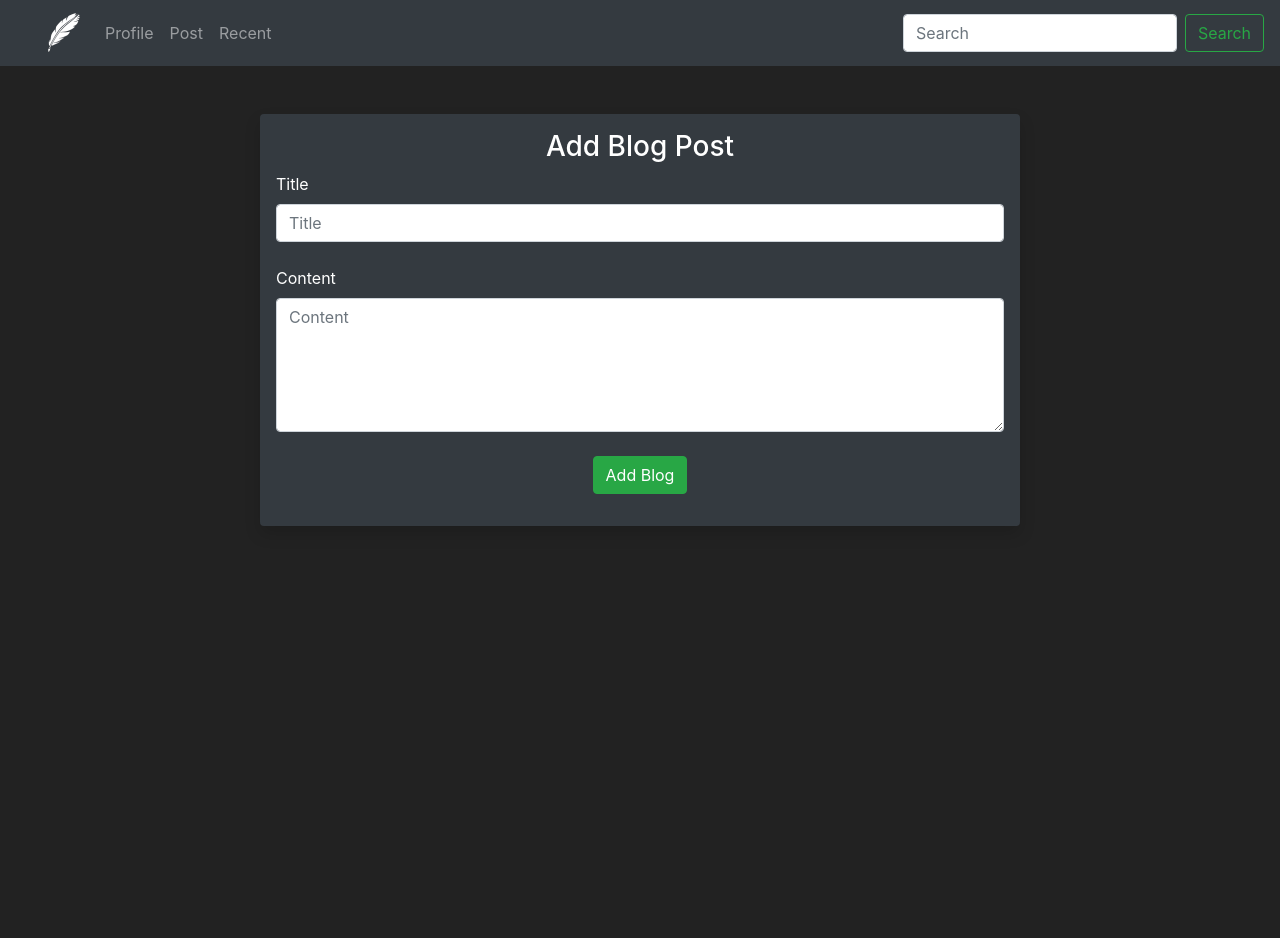
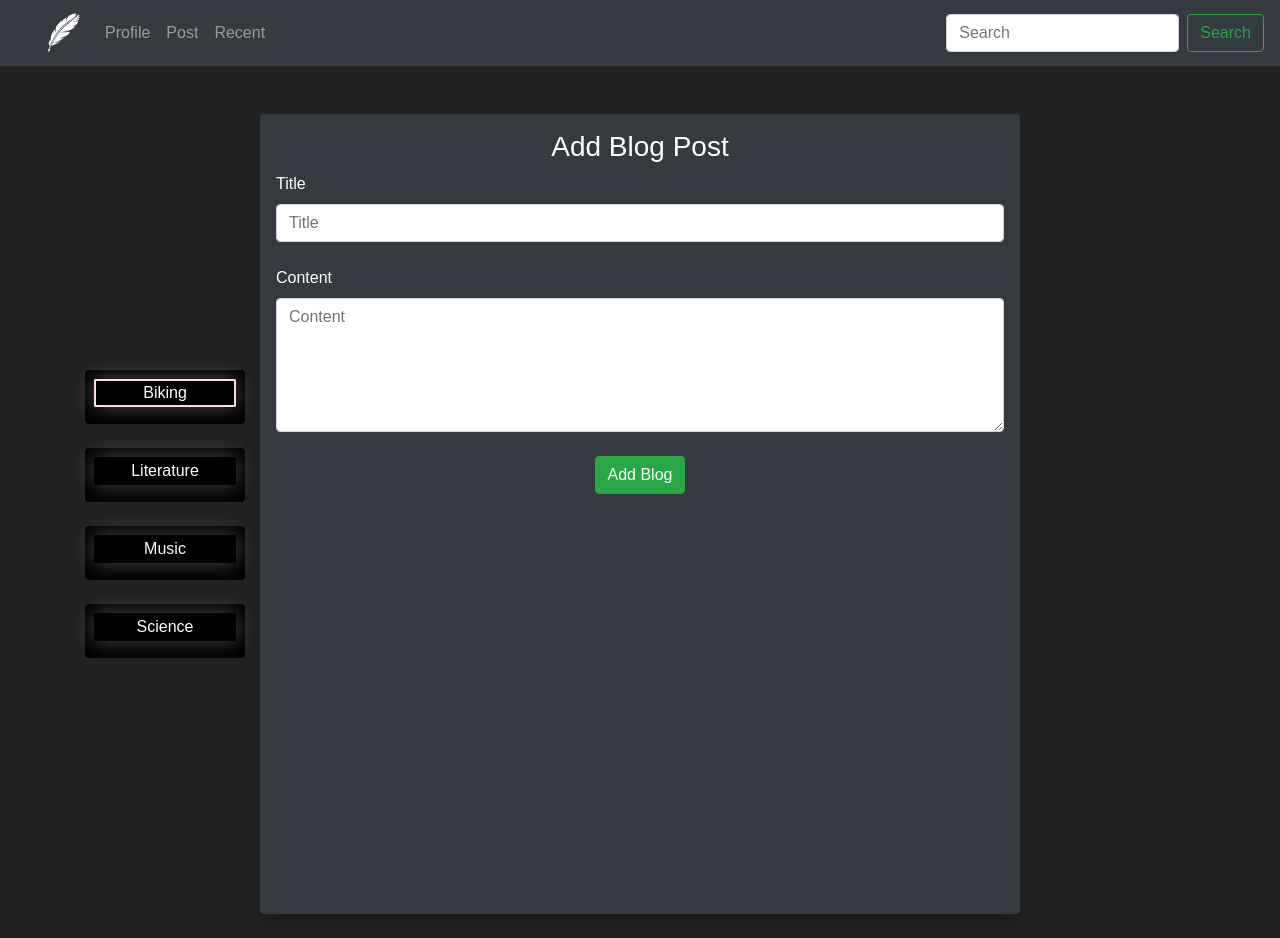
Before and after one commit to RampageousRJ/Blogify, a Flask app: page /add-post in a window 1280 px wide. Before the commit the page ends 526 px from the top, so only its background shows below. Run offline with Flask 3, Linux system fonts and the light colour scheme; the visitor is signed in with stand-in values (Sample User, id 1); some libraries are stand-ins or nearby versions.

Commit message:
Static Buttons and Migration

```diff
--- a/blogify/models.py
+++ b/blogify/models.py
@@ -42,6 +42,7 @@ class Post(db.Model):
     title = db.Column(db.String(255))
     content = db.Column(db.Text)
     date_added = db.Column(db.DateTime, default=datetime.utcnow())
+    category = db.Column(db.String(255),default="")
     blogger_id = db.Column(db.Integer,db.ForeignKey('users.id'))
     comments = db.relationship('Comment',backref='post',cascade='all,delete')
     likes = db.relationship('LikedPost',backref='like',cascade='all,delete')
--- a/blogify/routes.py
+++ b/blogify/routes.py
@@ -156,7 +156,6 @@ def post(id):
         return redirect(url_for('post',id=post.id))
 
     AlreadyLiked = LikedPost.query.filter_by(blogger_id=current_user.id).filter_by(post_id=post.id).first()
-    print(AlreadyLiked)
     if likeform.validate_on_submit():
         if AlreadyLiked:
             db.session.delete(AlreadyLiked)
@@ -170,8 +169,8 @@ def post(id):
     comments = Comment.query.filter_by(post_id=post.id)
     likes = LikedPost.query.filter_by(post_id=post.id).count()
     if AlreadyLiked:
-        return render_template('post.html',post=post,id=id,form=form,comments=comments,likes=likes,likeform=likeform,Liked=True)
-    return render_template('post.html',post=post,id=id,form=form,comments=comments,likes=likes,likeform=likeform,Liked=False)
+        return render_template('post.html',post=post,id=id,form=form,comments=comments,likes=likes,Liked=True)
+    return render_template('post.html',post=post,id=id,form=form,comments=comments,likes=likes,Liked=False)
 
 
 @app.route('/posts/edit/<int:id>',methods=['GET','POST'])
--- /dev/null
+++ b/blogify/static/css/add_post.css
@@ -0,0 +1,45 @@
+body
+{
+  font-family: Raleway, sans-serif;
+}
+.main-container
+{
+  height: 100vh;
+  display: flex;
+  align-items: center;
+  justify-content: center;
+  flex-direction: column;
+}
+
+.radio-buttons
+{
+  width: 100%;
+  margin: 0 auto;
+  text-align: center;
+}
+
+.card input
+{
+  display: none;
+}
+
+.card{
+    background-color: black;
+}
+
+.radio-btn
+{
+  margin: 5%;
+  border: 2px solid transparent;
+  display: block;
+  border-radius: 2.5%;
+  position: relative;
+  text-align: center;
+  box-shadow: 0 0 20px #c3c3c367;
+  cursor: pointer;
+}
+
+input:checked + .radio-btn
+{
+  border: 2px solid #FFDAE9;
+}
--- a/blogify/templates/add_post.html
+++ b/blogify/templates/add_post.html
@@ -4,10 +4,54 @@
   Add Blog
 {% endblock %}
 
+{% block additional_links %}
+  <link rel="stylesheet" href="{{url_for('static',filename='css/add_post.css')}}">
+{% endblock %}
+
 {% block body %}
     <br />
         <div class="row">
-            <div class="col-md-2"></div>
+            <div class="col-md-2 text-center">
+                <div class="main-container">
+                    <div class="radio-buttons">
+                        <div class="card">
+                            <label>
+                                <input type="radio" name="radio" checked>
+                                <span class="radio-btn">
+                                    Biking
+                                </span>
+                              </label>
+                        </div>
+                        <br>
+                        <div class="card">
+                            <label>
+                                <input type="radio" name="radio" >
+                                <span class="radio-btn">
+                                    Literature
+                                </span>
+                            </label>
+                        </div>
+                        <br>
+                        <div class="card">
+                            <label>
+                                <input type="radio" name="radio" >
+                                <span class="radio-btn">
+                                    Music
+                                </span>
+                              </label>
+                        </div>
+                        <br>
+                        <div class="card">
+                            <label>
+                                <input type="radio" name="radio" >
+                                <span class="radio-btn">
+                                    Science
+                                </span>
+                              </label>
+                        </div>
+                    </div>
+                  </div>
+            </div>
             <div class="col-md-8 shadow p-3 bg-dark rounded">
                 <h3 class="text-center">Add Blog Post</h3>
                 <form method="POST" class='form-register'>
--- a/blogify/templates/base.html
+++ b/blogify/templates/base.html
@@ -13,6 +13,9 @@
     <link rel="stylesheet" href="https://cdn.jsdelivr.net/npm/bootstrap@4.5.3/dist/css/bootstrap.min.css" integrity="sha384-TX8t27EcRE3e/ihU7zmQxVncDAy5uIKz4rEkgIXeMed4M0jlfIDPvg6uqKI2xXr2" crossorigin="anonymous">
     <link rel="stylesheet" href="{{url_for('static',filename='css/hover.css')}}">
     <link rel="icon" type="image/x-icon" href="{{url_for('static',filename="images/icon.ico")}}">
+    {% block additional_links %}
+
+    {% endblock %}
   </head>
   <body>
     <nav class="navbar navbar-expand-lg navbar-dark bg-dark">
```
Also changed, not shown: migrations/versions/9e97e48af7ee_post_category.py (added, +32 -0 lines).
